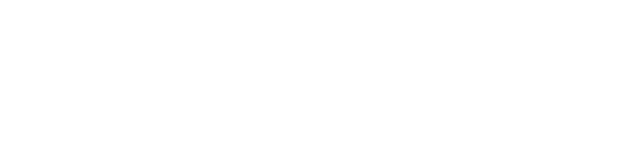
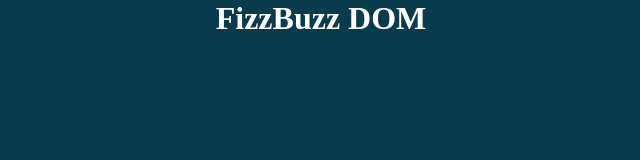
Before and after one commit to Siripiri-hue/js-fizzbuzzdom, a plain HTML site: page index.html in a window 1280 px wide. Shown: the whole page, without its empty margins (319-959 px from the left). Drawn offline with Linux system fonts and the light colour scheme.

Commit message:
Aggiunto un po' di stile e titolo

```diff
--- a/app.js
+++ b/app.js
@@ -1,3 +1,11 @@
+const title = document.createElement("h1");
+title.innerHTML = `FizzBuzz DOM`;
+document.body.appendChild(title);
+title.classList.add("centered");
+
+
+
+
 for (let i=0; i < 100; i++)
 {
     if ( ( (i+1) % 3 === 0) && ( (i+1) % 5 === 0) )
--- a/style.css
+++ b/style.css
@@ -0,0 +1,20 @@
+/* reset */
+* {
+    margin: 0;
+    padding: 0;
+    box-sizing: border-box;
+}
+
+body {
+    background-color: #083B4C;
+}
+
+h1 {
+    color: white;
+}
+
+.centered {
+    position: absolute;
+    left: 50%;
+    transform: translateX(-50%);
+}
```
Also changed, not shown: index.html (+0 -1 lines).
